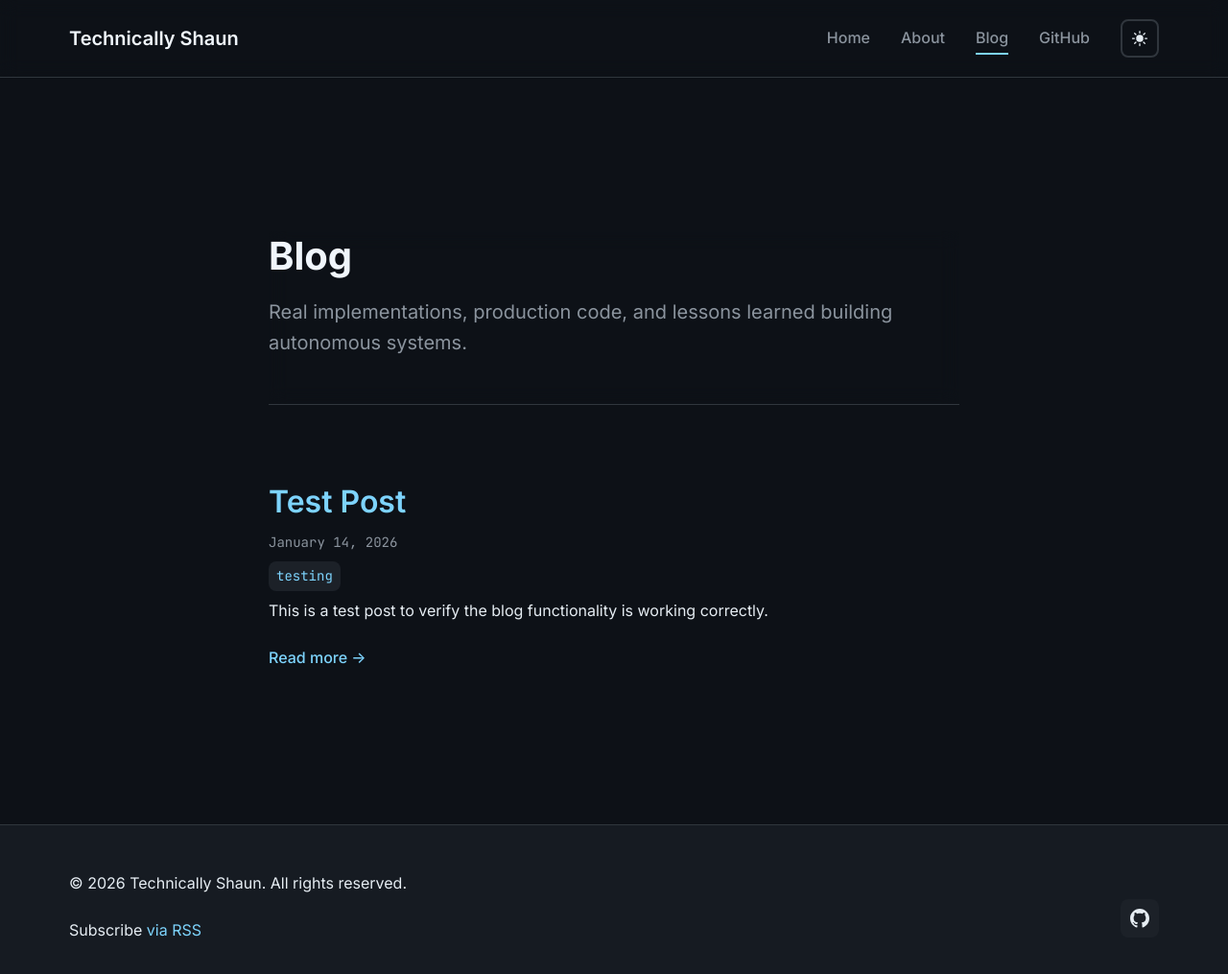
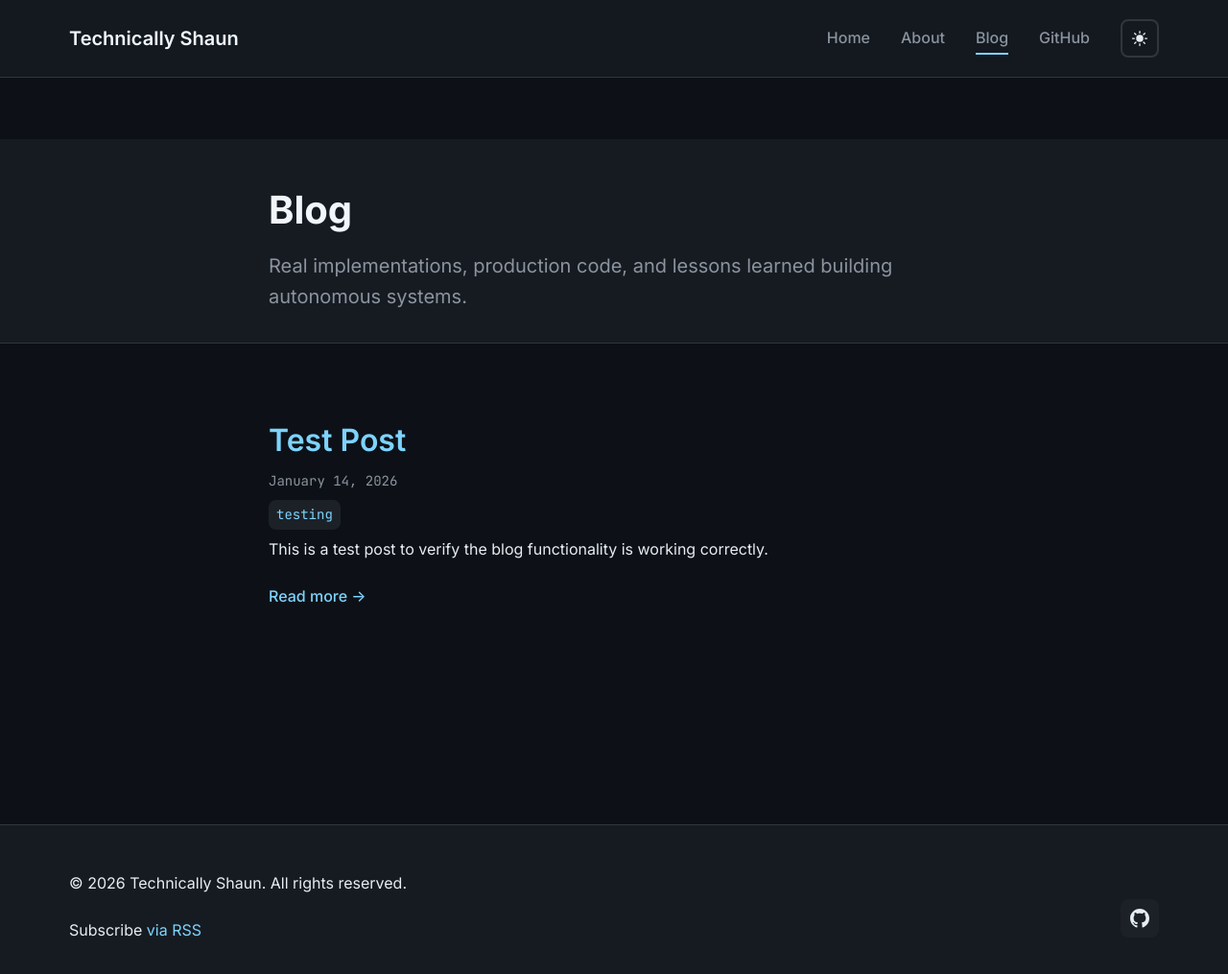
Before and after one commit to TechnicallyShaun/TechnicallyShaunBlog, a Jekyll site: the page built from blog.html, in a window 1280 px wide and 1055 px high. Shown: the top 1015 px of the window at 96% size. Built offline with Jekyll 4.4.1, drawn with Linux system fonts in a browser that asks for light colours.

Commit message:
Fix blog page header to span full width and restore blur/opacity overlay
Co-authored-by: TechnicallyShaun <121695494+TechnicallyShaun@users.noreply.github.com>

```diff
--- a/assets/css/style.scss
+++ b/assets/css/style.scss
@@ -21,6 +21,8 @@
   --bg-tertiary: #1c2128;
   --bg-code: #000000;
 
+  --bg-secondary-rgb: 22, 27, 34;
+
   --text-primary: #e6edf3;
   --text-secondary: #8b949e;
   --text-heading: #f0f6fc;
@@ -42,6 +44,8 @@
   --bg-secondary: #ffffff;
   --bg-tertiary: #f6f8fa;
   --bg-code: #f6f8fa;
+
+  --bg-secondary-rgb: 255, 255, 255;
 
   --text-primary: #24292f;
   --text-secondary: #57606a;
@@ -131,13 +135,12 @@ p {
 }
 
 header {
-  background-color: var(--bg-secondary);
+  background-color: rgba(var(--bg-secondary-rgb), 0.9);
   border-bottom: 1px solid var(--border-color);
   position: sticky;
   top: 0;
   z-index: 100;
   backdrop-filter: blur(10px);
-  background-color: rgba(var(--bg-secondary), 0.9);
   transition: all var(--transition-speed) ease;
 }
 
@@ -625,8 +628,25 @@ footer {
   border-color: var(--accent-primary);
 }
 
-.blog-page, .tutorials-page {
-  padding: 4rem 0;
+.blog-page {
+  width: 100%;
+}
+
+.page-header-wrapper {
+  width: 100%;
+  background-color: var(--bg-secondary);
+  border-bottom: 1px solid var(--border-color);
+  margin-bottom: 3rem;
+  padding: 3rem 0 2rem;
+}
+
+.page-header-wrapper .content-container {
+  max-width: var(--content-width);
+  margin: 0 auto;
+}
+
+.page-header-wrapper h1 {
+  margin-top: 0;
 }
 
 .page-header {
@@ -637,12 +657,11 @@ footer {
 .page-description {
   font-size: 1.25rem;
   color: var(--text-secondary);
-  margin-bottom: 3rem;
+  margin-bottom: 0;
 }
 
 .posts-list {
-  max-width: var(--content-width);
-  margin: 0 auto;
+  /* Posts list is now constrained by parent content-container */
 }
 
 .post-preview {
--- a/blog.html
+++ b/blog.html
@@ -5,11 +5,17 @@ permalink: /blog/
 ---
 
 <div class="blog-page">
-  <header class="page-header">
+  <header class="page-header-wrapper">
+    <div class="container">
+      <div class="content-container">
         <h1>Blog</h1>
         <p class="page-description">Real implementations, production code, and lessons learned building autonomous systems.</p>
+      </div>
+    </div>
   </header>
 
+  <div class="container">
+    <div class="content-container">
       <div class="posts-list">
         {% for post in site.posts %}
         <article class="post-preview">
@@ -32,3 +38,5 @@ permalink: /blog/
       <p class="no-posts">No posts yet. Check back soon!</p>
       {% endif %}
     </div>
+  </div>
+</div>
```
Lines whose indentation alone changed are shown as unchanged.
